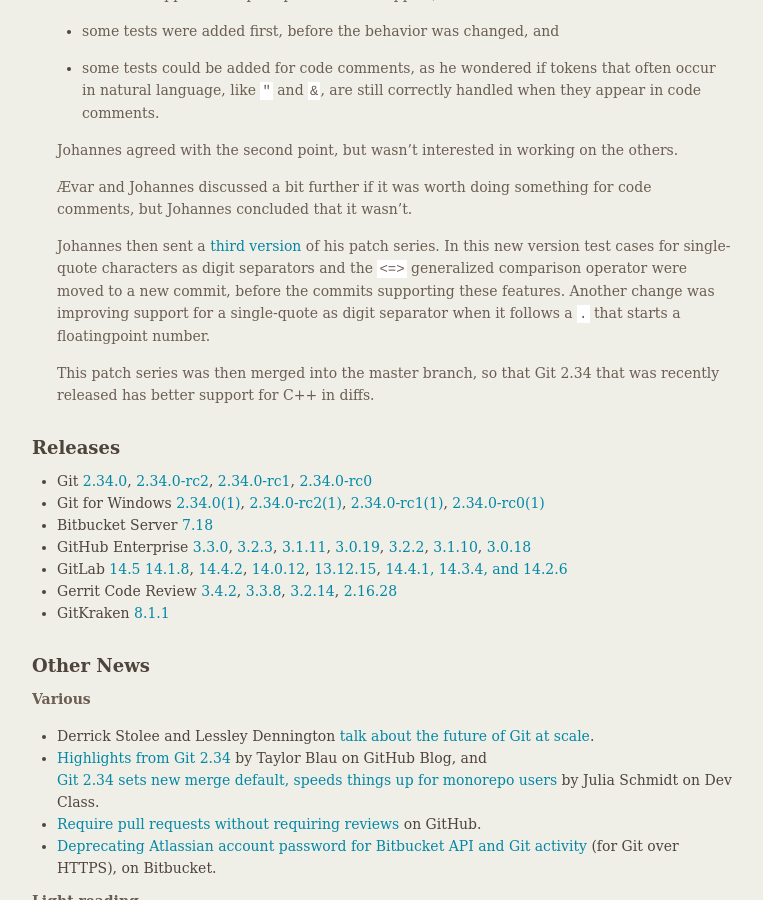
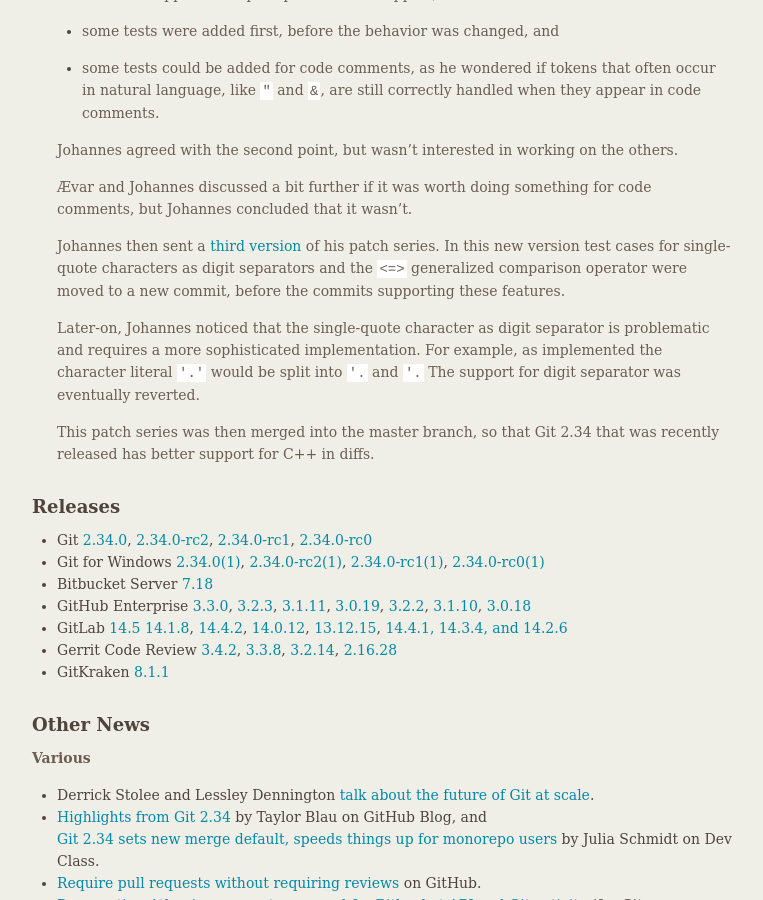
Before and after one commit to git/git.github.io, a Jekyll site: the page built from rev_news/drafts/edition-81.md, in a window 1280 px wide and 900 px high, scrolled down 955 px. Shown: the whole window, without its empty margins (377-1140 px from the left). Built offline with Jekyll 4.4.1, drawn with Linux system fonts in a browser that asks for light colours.

Commit message:
rn-81: apply j6t's suggestion

```diff
--- a/rev_news/drafts/edition-81.md
+++ b/rev_news/drafts/edition-81.md
@@ -84,9 +84,13 @@
   of his patch series. In this new version test cases for single-quote
   characters as digit separators and the `<=>` generalized comparison
   operator were moved to a new commit, before the commits supporting
-  these features. Another change was improving support for a
-  single-quote as digit separator when it follows a `.` that starts a
-  floatingpoint number.
+  these features.
+
+  Later-on, Johannes noticed that the single-quote character as digit
+  separator is problematic and requires a more sophisticated
+  implementation. For example, as implemented the character literal
+  `'.'` would be split into `'.` and `'.` The support for digit separator
+  was eventually reverted.
 
   This patch series was then merged into the master branch, so that
   Git 2.34 that was recently released has better support for C++ in
```
